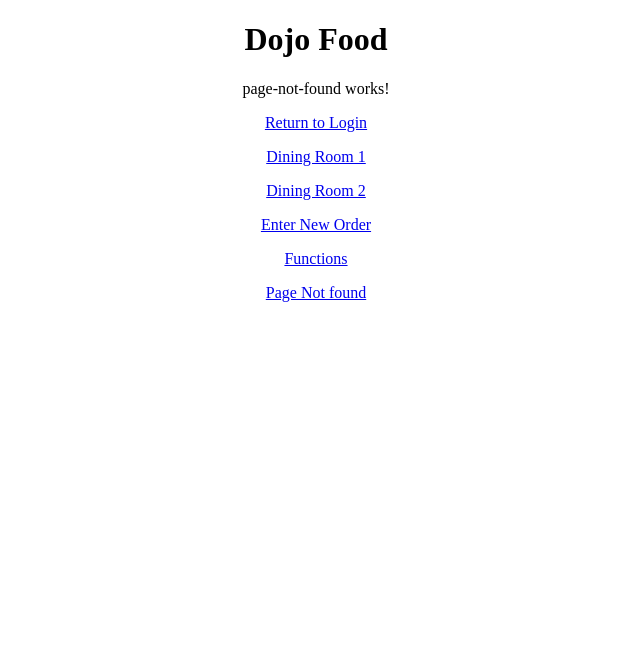
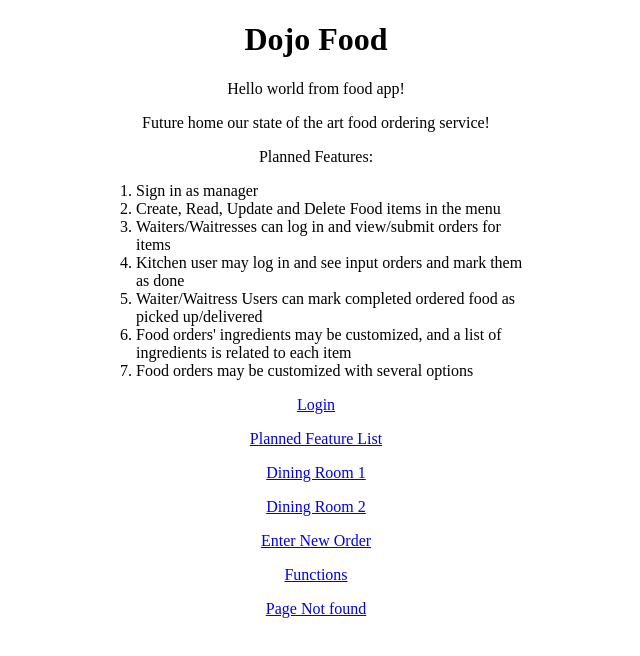
Before and after one commit to Skyler827/foodproject, an Angular app in the folder client/: page /roadmap in a window 1280 px wide. Before the commit this address had no page. Shown: the top 656 px of the page, without its empty margins (324-964 px from the left). Built offline with nearby package versions, Linux system fonts and the light colour scheme.

Commit message:
got roadmap component to work

```diff
--- a/client/src/app/app.component.html
+++ b/client/src/app/app.component.html
@@ -1,11 +1,11 @@
 <div style="text-align:center">
   <h1>Dojo Food</h1>
   <router-outlet></router-outlet>
-  <p><a routerLink="/login" routerLinkActive="active">Return to Login</a></p>
+  <p><a routerLink="/login" routerLinkActive="active">Login</a></p>
+  <p><a routerLink="/roadmap" routerLinkActive="active">Planned Feature List</a></p>
   <p><a routerLink="/dining-1" routerLinkActive="active">Dining Room 1</a></p>
   <p><a routerLink="/dining-2" routerLinkActive="active">Dining Room 2</a></p>
   <p><a routerLink="/order" routerLinkActive="active">Enter New Order</a></p>
   <p><a routerLink="/functions" routerLinkActive="active">Functions</a></p>
   <p><a routerLink="/notfound" routerLinkActive="active">Page Not found</a></p>
-
 </div>
--- /dev/null
+++ b/client/src/app/components/roadmap/roadmap.component.css
@@ -0,0 +1,7 @@
+ol {
+    width: 400px;
+    margin: 0 auto;
+}
+li {
+    text-align: left;
+}
--- /dev/null
+++ b/client/src/app/components/roadmap/roadmap.component.html
@@ -0,0 +1,14 @@
+<div>
+  <p>Hello world from food app!</p>
+  <p>Future home our state of the art food ordering service!</p>
+  <p>Planned Features:</p>
+  <ol>
+    <li>Sign in as manager</li>
+    <li>Create, Read, Update and Delete Food items in the menu</li>
+    <li>Waiters/Waitresses can log in and view/submit orders for items</li>
+    <li>Kitchen user may log in and see input orders and mark them as done</li>
+    <li>Waiter/Waitress Users can mark completed ordered food as picked up/delivered</li>
+    <li>Food orders' ingredients may be customized, and a list of ingredients is related to each item</li>
+    <li>Food orders may be customized with several options</li>
+  </ol>
+</div>
--- /dev/null
+++ b/client/src/app/components/roadmap/roadmap.component.ts
@@ -0,0 +1,15 @@
+import { Component, OnInit } from '@angular/core';
+
+@Component({
+  selector: 'app-roadmap',
+  templateUrl: './roadmap.component.html',
+  styleUrls: ['./roadmap.component.css']
+})
+export class RoadmapComponent implements OnInit {
+
+  constructor() { }
+
+  ngOnInit() {
+  }
+
+}
```
Also changed, not shown: client/src/app/app.module.ts (+10 -7 lines), 2 other files (tests, documents, lock files or other folders).
